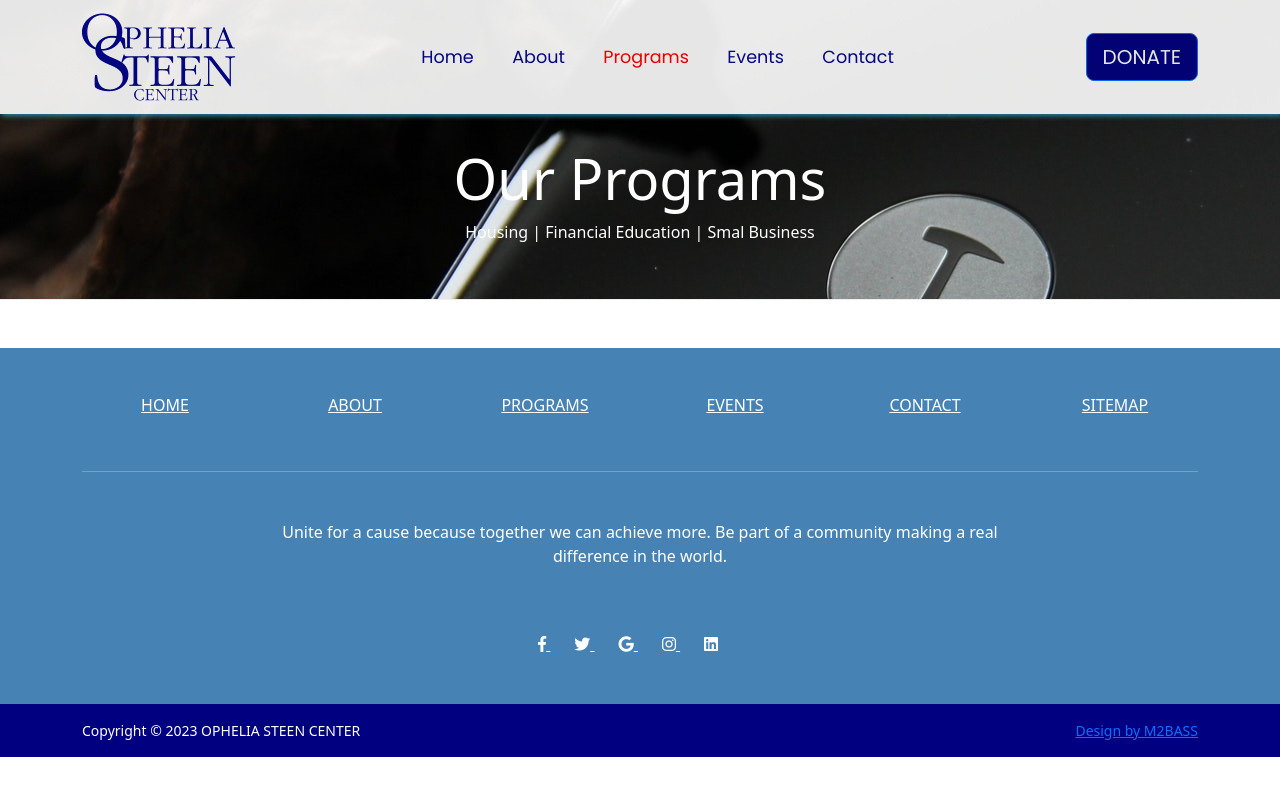
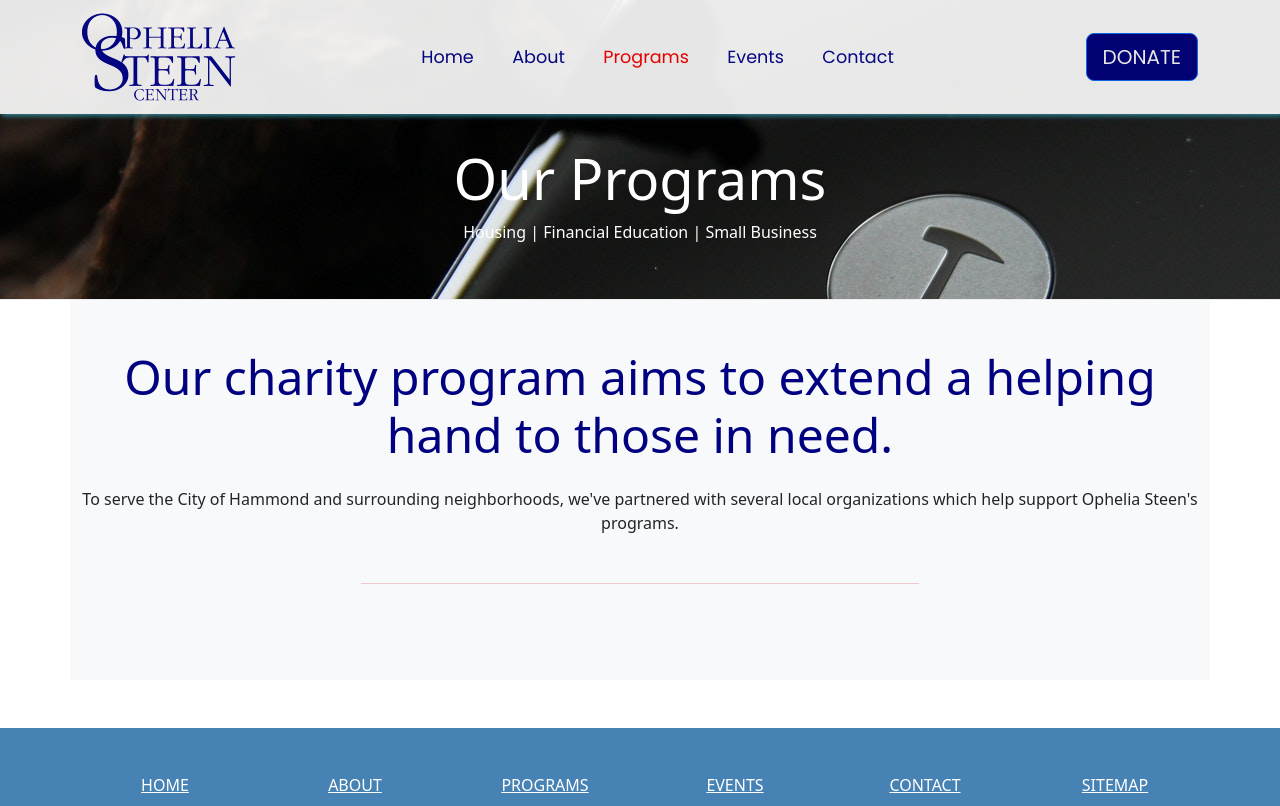
Before and after one commit to m2bass/osc, a plain HTML site: page programs.html in a window 1280 px wide. Shown: the top 806 px of the page. Drawn offline with nearby package versions, Linux system fonts and the light colour scheme.

Commit message:
program intro

```diff
--- a/programs.html
+++ b/programs.html
@@ -45,16 +45,32 @@
         </nav>
       </header>
 
+      <!-- Banner Programs-->
       <section id="page-header">
         <div class="container">
           <div class="row">
             <div class="col-md-6 m-auto text-center">
-              <h1 class="display-4">Our Programs</h1>
-              <p>Housing | Financial Education | Smal Business</p>
+              <h2 class="display-4">Our Programs</h2>
+              <p>Housing | Financial Education | Small Business</p>
             </div>
           </div>
         </div>
       </section>
+
+      <!-- Program Intro-->
+      <section id="program-main">
+        <div class="container bg-light py-5">
+            <div class="row justify-content-md-center">
+                <div class="mb-5 text-center">
+                    <h2 class="mb-4 display-5 text-color">Our charity program aims to extend a helping hand to those in need.</h2>
+                    <p class="text-dark mb-4 mb-md-5">To serve the City of Hammond and surrounding neighborhoods, we've partnered with several local organizations which help support Ophelia Steen's programs.</p>
+                    <hr class="w-50 mx-auto mb-0 text-danger">
+                </div>
+              </div>
+        </div>
+      </section>
+
+
 
 
       <!--FOOTER-->
```
Also changed, not shown: about.html (+2 -2 lines).
